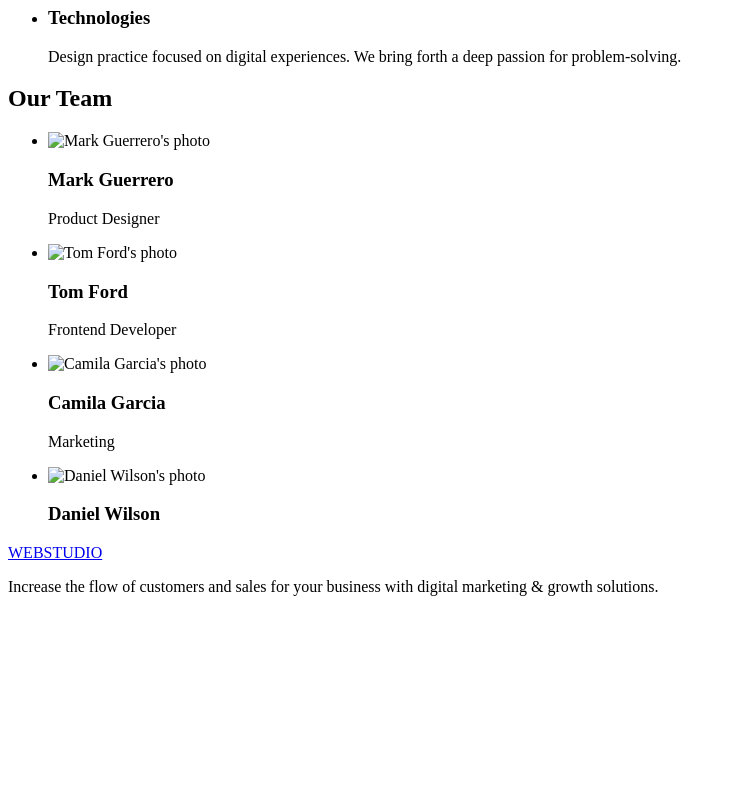
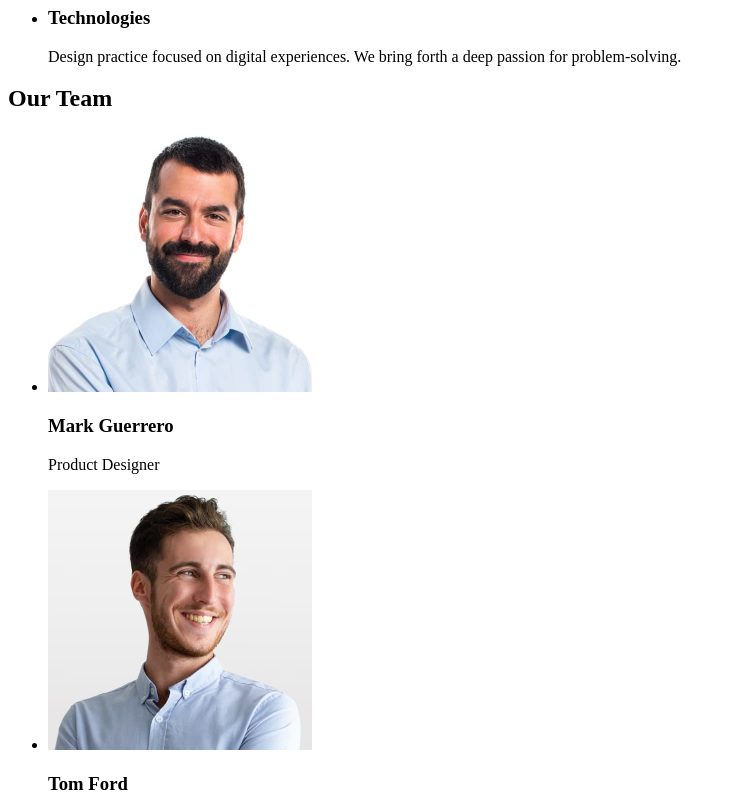
Before and after one commit to Stacy-york/goit-markup-hw-01, a plain HTML site: page index.html in a window 1280 px wide. Shown: the part 480-1280 px from the top of the page, without its empty margins (0-736 px from the left). Before the commit the page ends 1092 px from the top, so only its background shows below. Drawn offline with Linux system fonts and the light colour scheme.

Commit message:
place logo to nav,add photos

```diff
--- a/index.html
+++ b/index.html
@@ -8,11 +8,12 @@
 </head>
 <body>
     <header>
-        <!-- Logo -->
-         <a href="/">WEBSTUDIO</a>
 
         <!-- Navigation -->
          <nav>
+            <!-- Logo -->
+            <a href="/">WEBSTUDIO</a>
+
             <ul>
                 <li>Studio</li>
                 <li>Portfolio</li>
@@ -80,25 +81,25 @@
     <h2>Our Team</h2>
     <ul>
         <li>
-            <img src="" alt="Mark Guerrero's photo" width="264" height="260">
+            <img src="./images/Mark.jpg" alt="Mark Guerrero's photo" width="264" height="260">
             <h3>Mark Guerrero</h3>
             <p>Product Designer</p>
         </li>
 
         <li>
-            <img src="" alt="Tom Ford's photo" width="264" height="260">
+            <img src="./images/Tom.jpg" alt="Tom Ford's photo" width="264" height="260">
             <h3>Tom Ford</h3>
             <p>Frontend Developer</p>
         </li>
 
         <li>
-            <img src="" alt="Camila Garcia's photo" width="264" height="260">
+            <img src="./images/Camila.jpg" alt="Camila Garcia's photo" width="264" height="260">
             <h3>Camila Garcia</h3>
             <p>Marketing</p>
         </li>
 
         <li>
-            <img src="" alt="Daniel Wilson's photo" width="264" height="260">
+            <img src="./images/Daniel.jpg" alt="Daniel Wilson's photo" width="264" height="260">
             <h3>Daniel Wilson</h3>
             <p></p>
         </li>
```
